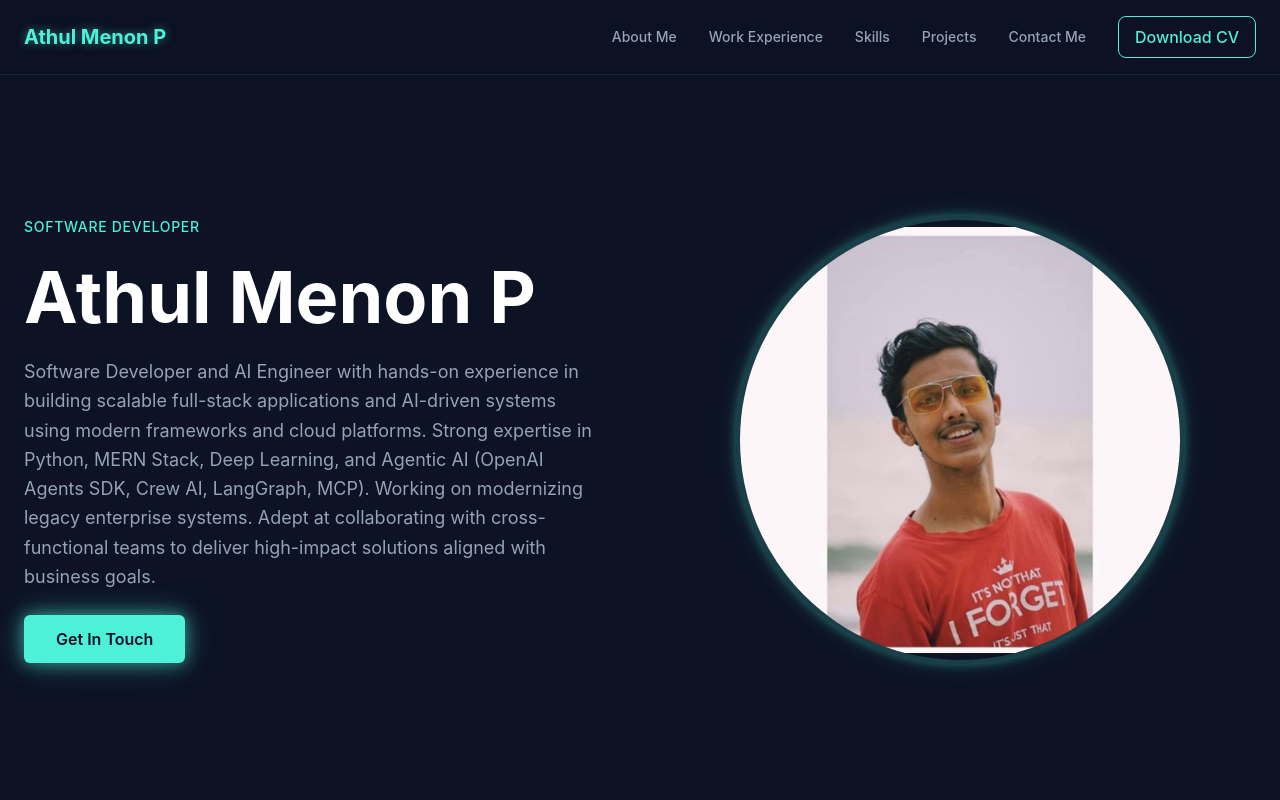
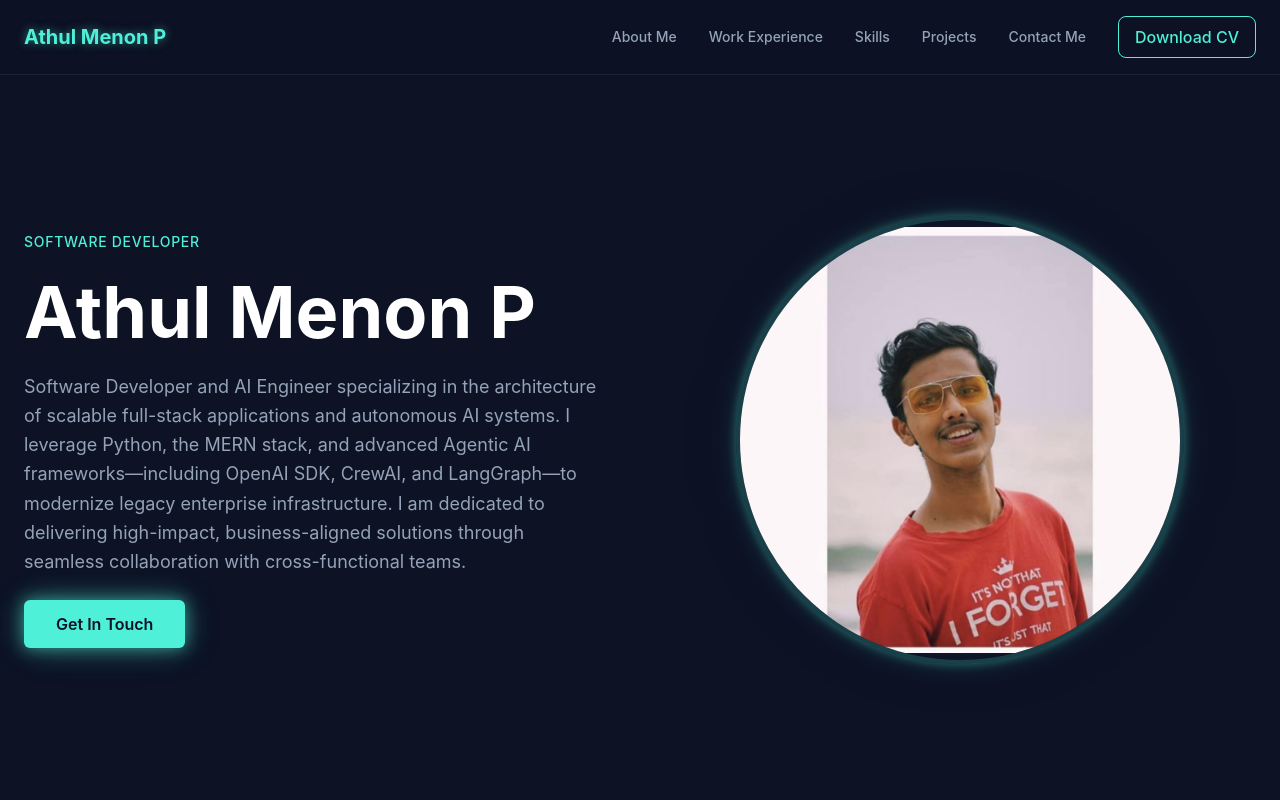
Before and after one commit to a-thul2/My_Portfolio, a React (Vite) app: page / in a window 1280 px wide. Shown: the top 800 px of the page. Built offline with nearby package versions, Linux system fonts and the light colour scheme.

Commit message:
Update HeroSection.tsx

```diff
--- a/src/components/HeroSection.tsx
+++ b/src/components/HeroSection.tsx
@@ -24,10 +24,7 @@ const HeroSection = () => {
           <h1 className="text-5xl md:text-6xl lg:text-7xl font-bold leading-tight">
             Athul Menon P
           </h1>
-          <p className="text-[#94a3b8] text-lg leading-relaxed max-w-xl">Software Developer and AI Engineer with hands-on experience in building scalable full-stack applications and AI-driven
- systems using modern frameworks and cloud platforms. Strong expertise in Python, MERN Stack, Deep Learning, and Agentic AI
- (OpenAI Agents SDK, Crew AI, LangGraph, MCP). Working on modernizing legacy enterprise systems. Adept
- at collaborating with cross-functional teams to deliver high-impact solutions aligned with business goals.</p>
+          <p className="text-[#94a3b8] text-lg leading-relaxed max-w-xl">Software Developer and AI Engineer specializing in the architecture of scalable full-stack applications and autonomous AI systems. I leverage Python, the MERN stack, and advanced Agentic AI frameworks—including OpenAI SDK, CrewAI, and LangGraph—to modernize legacy enterprise infrastructure. I am dedicated to delivering high-impact, business-aligned solutions through seamless collaboration with cross-functional teams.</p>
           <Button
             onClick={scrollToContact}
             className="bg-[#4ef0d8] text-[#0d1224] hover:bg-[#3dd4bf] font-semibold px-8 py-6 text-base neon-glow-strong transition-all duration-300 hover:scale-105"
```
